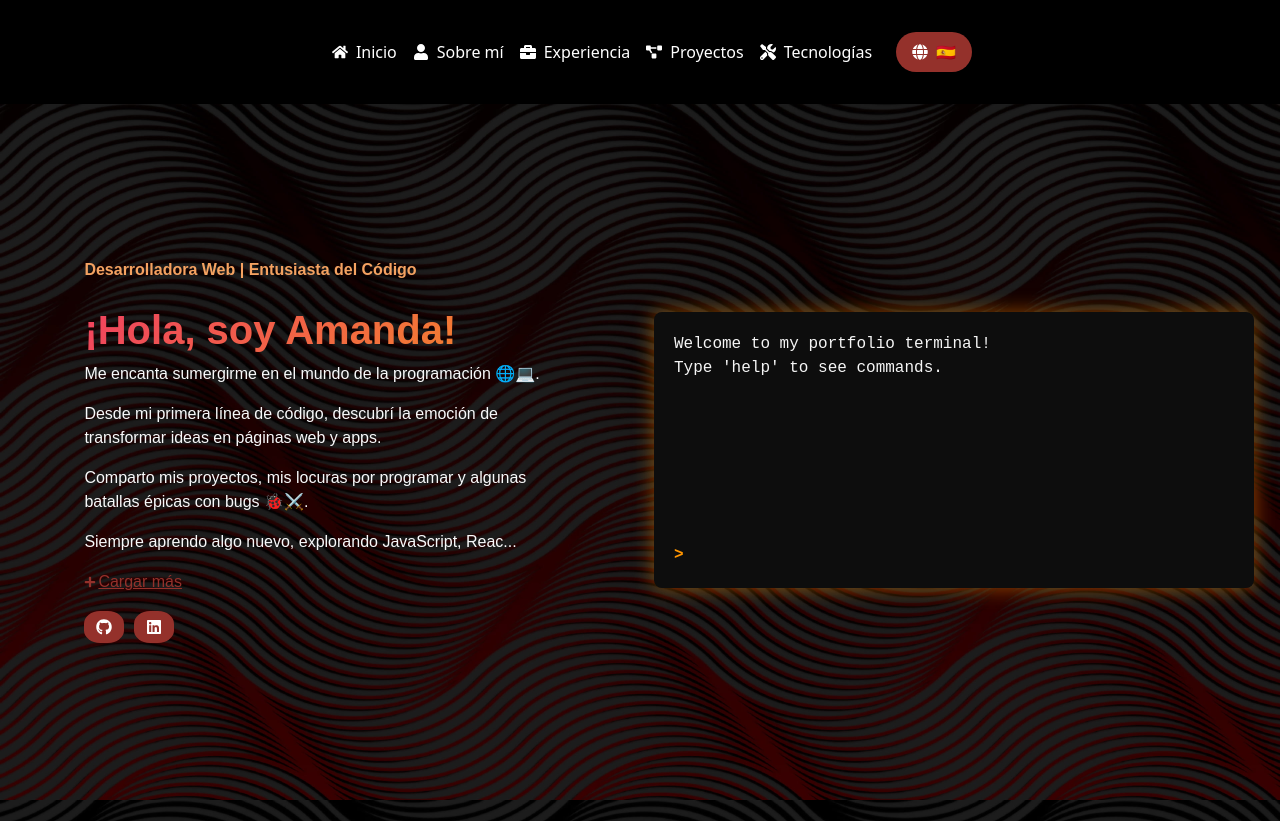
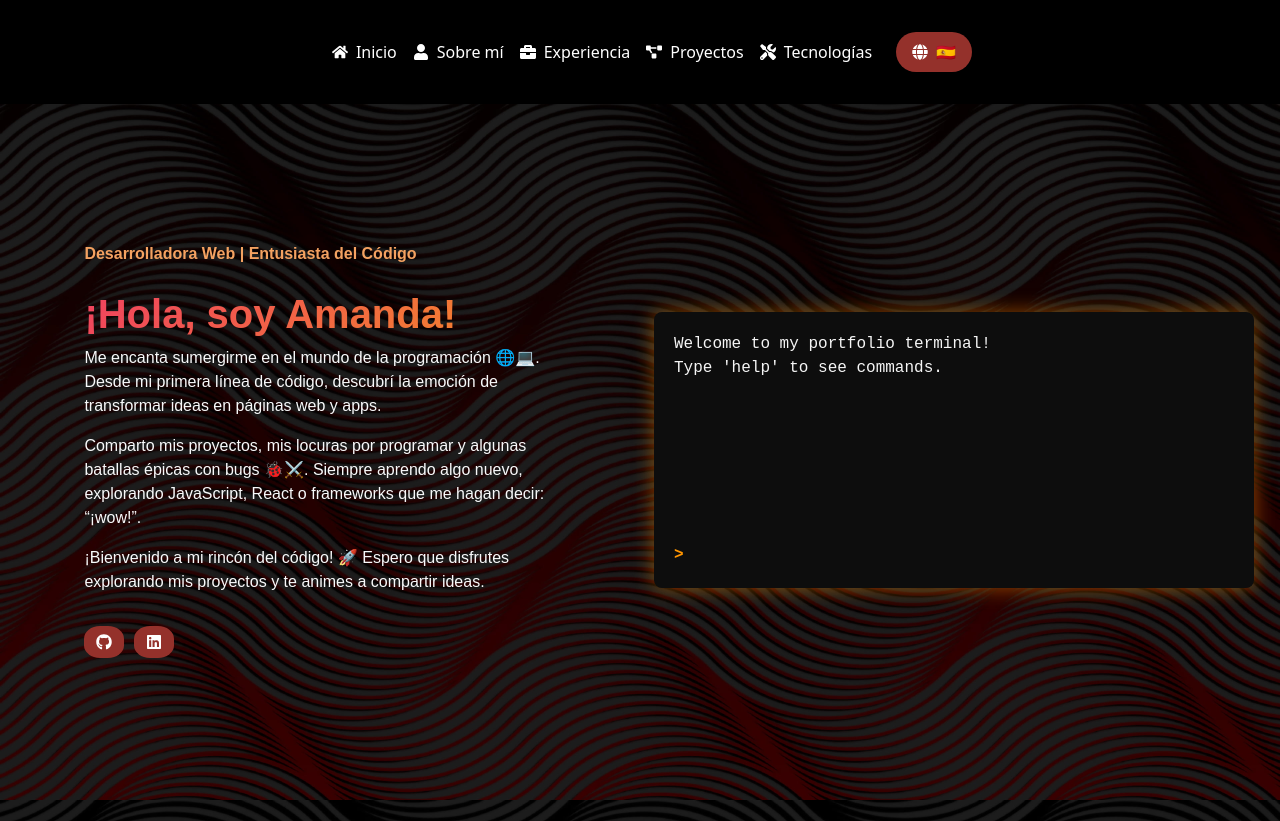
Before and after one commit to aduenasg/aduenasg.github.io, a React (Create React App) app: page / in a window 1280 px wide. Shown: the top 821 px of the page. Built offline with nearby package versions, Linux system fonts and the light colour scheme; a web font is replaced by a local one.

Commit message:
Actualizar portfolio

```diff
--- a/src/components/Intro.jsx
+++ b/src/components/Intro.jsx
@@ -33,10 +33,10 @@ function Intro() {
           </h1>
 
           <div className="zalando-sans text-light">
-            {/* {paragraphs.map((p, idx) => (
+            {paragraphs.map((p, idx) => (
               <p key={idx}>{p}</p>
-            ))} */}
-            <LoadMoreParagraphs paragraphs={paragraphs} maxLength={300} />
+            ))}
+
           </div>
 
           <div className="mt-3">
--- a/src/i18n/translations.js
+++ b/src/i18n/translations.js
@@ -5,7 +5,7 @@ const translations = {
       title: "¡Hola, soy Amanda!"
     },
     about: {
-      text: "Me encanta sumergirme en el mundo de la programación 🌐💻.\n\nDesde mi primera línea de código, descubrí la emoción de transformar ideas en páginas web y apps.\n\nComparto mis proyectos, mis locuras por programar y algunas batallas épicas con bugs 🐞⚔️.\n\nSiempre aprendo algo nuevo, explorando JavaScript, React o frameworks que me hagan decir: “¡wow!”.\n\n¡Bienvenido a mi rincón del código! 🚀 Espero que disfrutes explorando mis proyectos y te animes a compartir ideas."
+      text: "Me encanta sumergirme en el mundo de la programación 🌐💻. Desde mi primera línea de código, descubrí la emoción de transformar ideas en páginas web y apps. \n\n Comparto mis proyectos, mis locuras por programar y algunas batallas épicas con bugs 🐞⚔️. Siempre aprendo algo nuevo, explorando JavaScript, React o frameworks que me hagan decir: “¡wow!”. \n\n ¡Bienvenido a mi rincón del código! 🚀 Espero que disfrutes explorando mis proyectos y te animes a compartir ideas."
     },
     navbar: {
       home: "Inicio",
```
